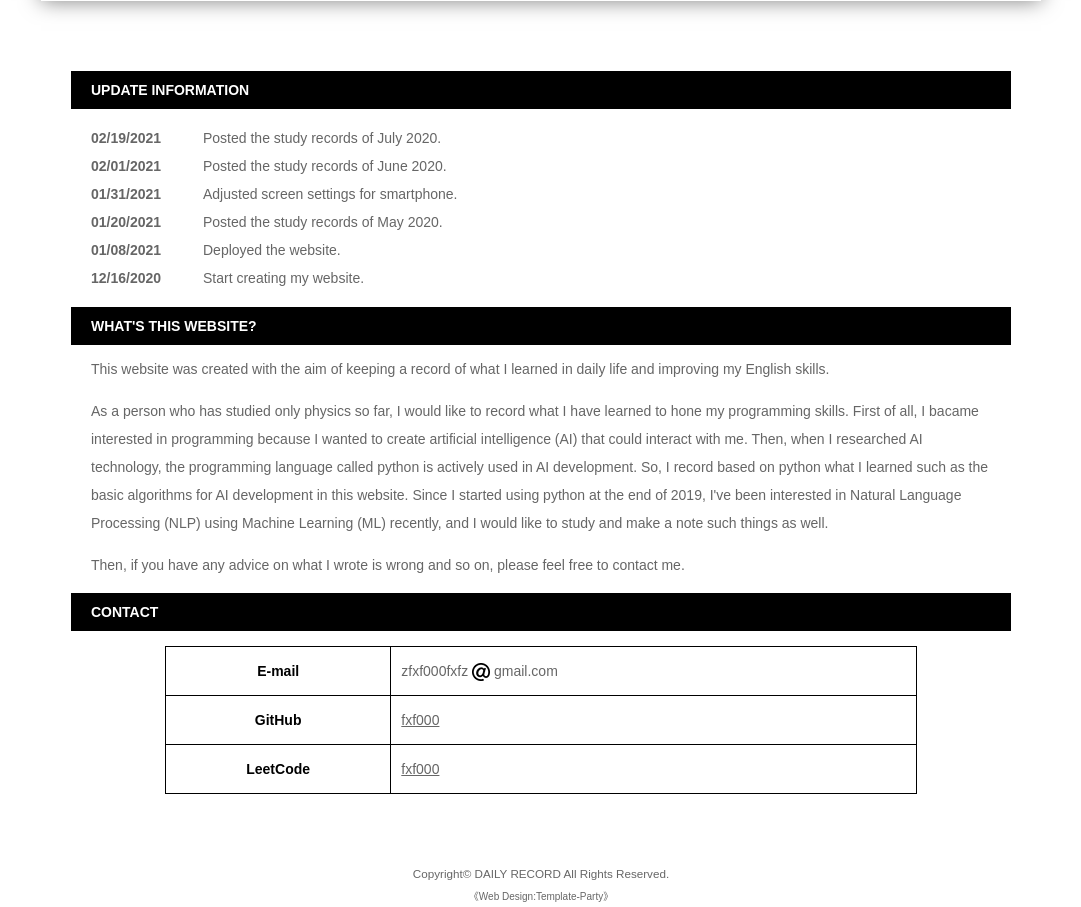
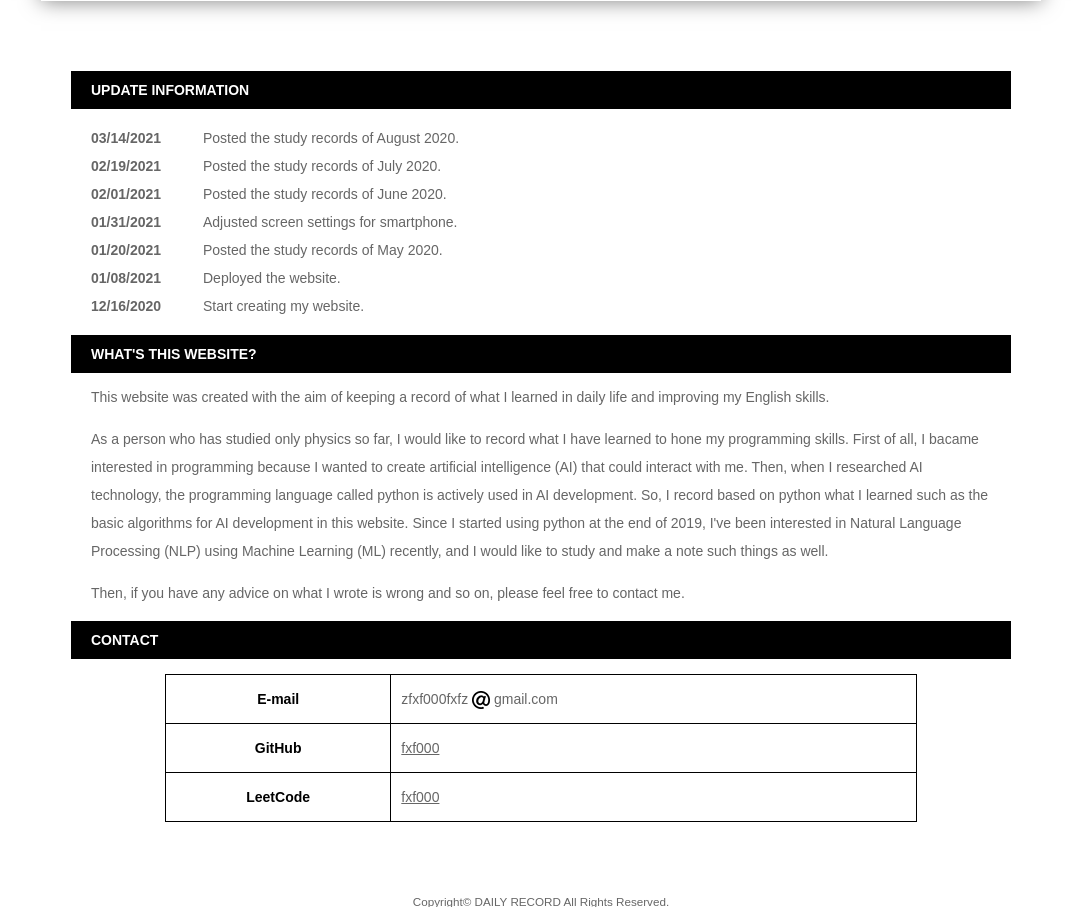
Before and after one commit to fxf000/my-first-blog, a Django app: page / in a window 1280 px wide. Shown: the part 591-1498 px from the top of the page, without its empty margins (99-1180 px from the left). Run offline with Django 3.2, Linux system fonts and the light colour scheme.

Commit message:
Added contents of my website.

```diff
--- a/myapp/templates/index.html
+++ b/myapp/templates/index.html
@@ -47,6 +47,8 @@
   <section id="new">
   <h2 id="newinfo_hdr" class="close">UPDATE INFORMATION</h2>
   <dl id="newinfo">
+  <dt>03/14/2021</dt>
+  <dd>Posted the study records of August 2020.</dd>
   <dt>02/19/2021</dt>
   <dd>Posted the study records of July 2020.</dd>
   <dt>02/01/2021</dt>
```
